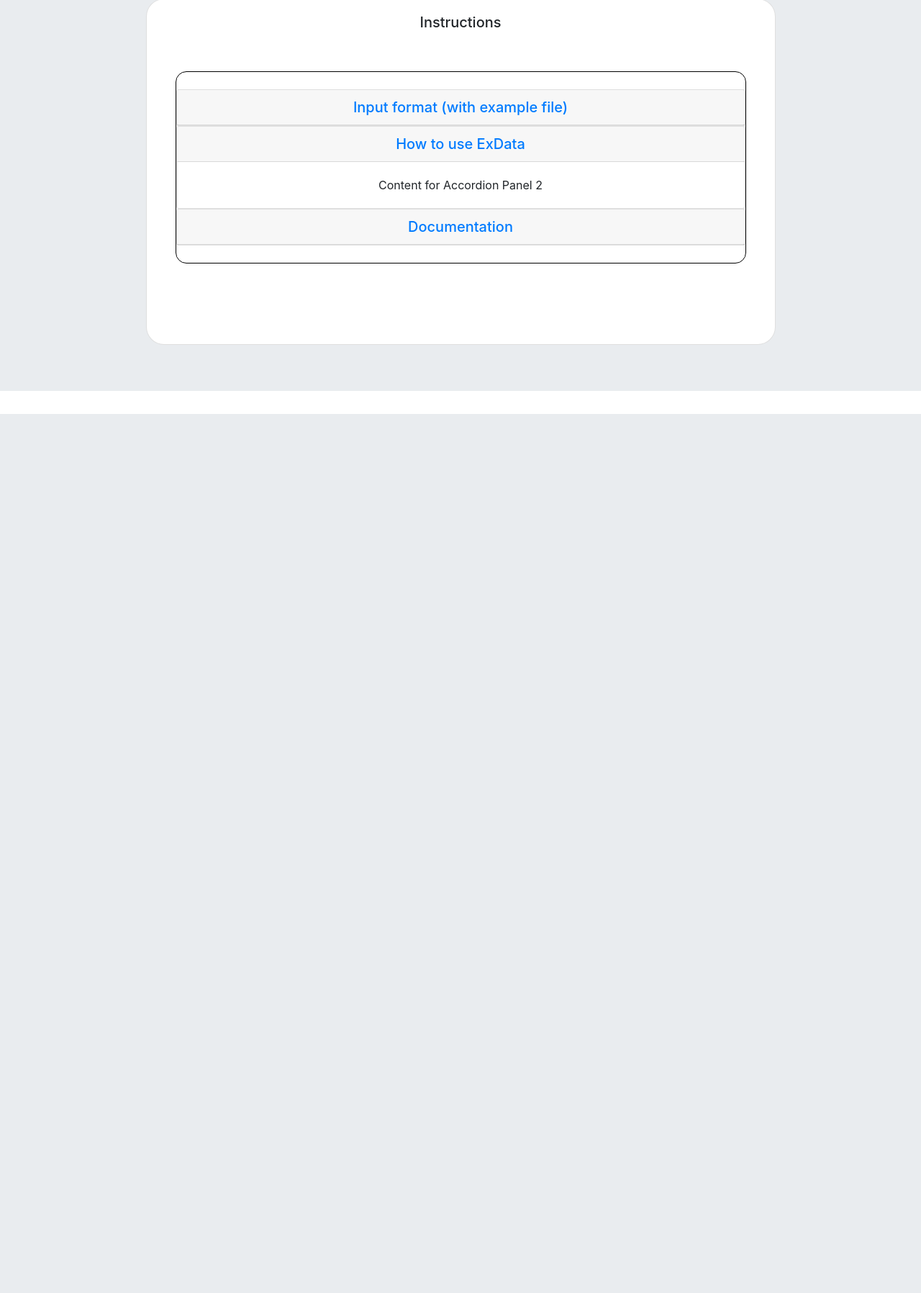
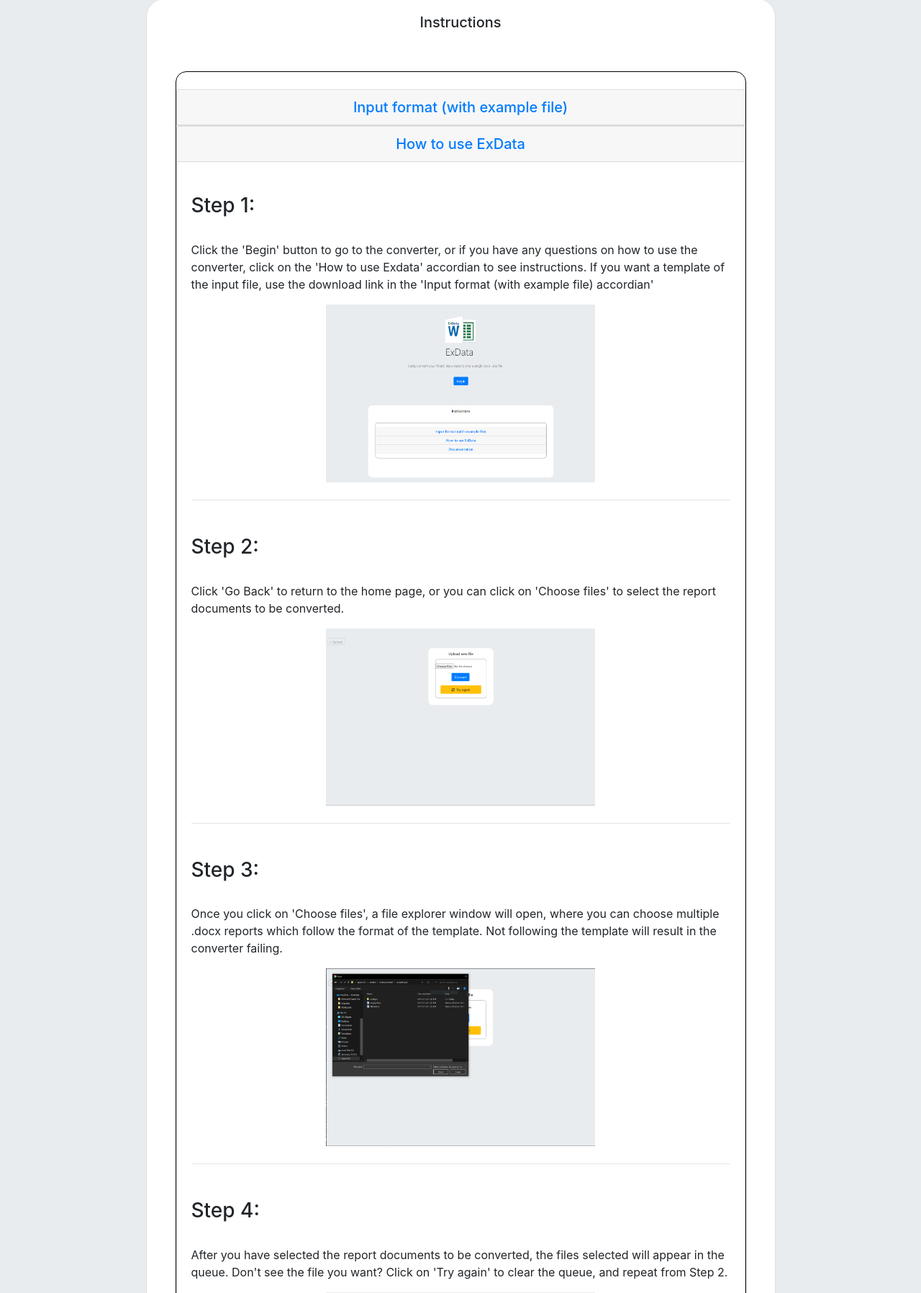
Before and after one commit to cdcorro/Exdata_revised, a Flask app: template templates/index.html in a window 1280 px wide, after a click on "How to use ExData". Shown: the part 582-2378 px from the top of the page at 72% size. Before the commit the page ends 1157 px from the top, so only its background shows below. Run offline with Flask 2, Linux system fonts and the light colour scheme; the template is opened without the code that fills it, so the values that code supplies are empty; some libraries are stand-ins or nearby versions.

Commit message:
Added instructions with images

```diff
--- a/templates/converter.html
+++ b/templates/converter.html
@@ -17,7 +17,7 @@
   		  <div class="card" style="border-radius: 25px;">
 		   	<div class="card-body">
 		     <h5 class="card-title">Upload new file</h5>
-			   <br />
+
 				<div class="card" style="border-color: black; margin:20px; border-radius: 15px;">
 					<br/>
 		     <form method="POST" enctype="multipart/form-data">
--- a/templates/index.html
+++ b/templates/index.html
@@ -36,7 +36,9 @@
 		     			      <h5 class="mb-0"> <a data-toggle="collapse" href="#collapseOne1" role="button" aria-expanded="true" aria-controls="collapseOne1"> Input format (with example file) </a> </h5>
 	     			        </div>
 		     			    <div id="collapseOne1" class="collapse show" role="tabpanel" aria-labelledby="headingOne1" data-parent="#accordion1">
-		     			      <div class="card-body">Content for Accordion Panel 1</div>
+		     			      <div class="card-body">
+                        Files uploaded to the converter should follow this <a href="{{ url_for('static', filename='files/empty.docx') }}">template. </a>
+                    </div>
 	     			        </div>
      			      </div>
 		     			  <div class="card">
@@ -44,7 +46,47 @@
 		     			      <h5 class="mb-0"> <a class="collapsed" data-toggle="collapse" href="#collapseTwo1" role="button" aria-expanded="false" aria-controls="collapseTwo1"> How to use ExData </a> </h5>
 	     			        </div>
 		     			    <div id="collapseTwo1" class="collapse" role="tabpanel" aria-labelledby="headingTwo1" data-parent="#accordion1">
-		     			      <div class="card-body">Content for Accordion Panel 2</div>
+		     			      <div class="card-body">
+                      <br />
+                      <h3 style='text-align: left'>Step 1: </h3><br />
+                      <p style='text-align: left'>
+                        Click the 'Begin' button to go to the converter, or if you have any questions on how to use the converter, click on the 'How to use Exdata' accordian to see instructions. If you want a template of the input file, use the download link in the 'Input format (with example file) accordian'
+                      </p>
+                      <img src="{{ url_for('static', filename='images/1.png') }}" style="width: 50%">
+                      <br />
+                      <hr class="my-4">
+                      <br />
+                      <h3 style='text-align: left'>Step 2: </h3><br />
+                      <p style='text-align: left'>
+                        Click 'Go Back' to return to the home page, or you can click on 'Choose files' to select the report documents to be converted.
+                      </p>
+                      <img src="{{ url_for('static', filename='images/2.png') }}" style="width: 50%">
+                      <br />
+                      <hr class="my-4">
+                      <br />
+                      <h3 style='text-align: left'>Step 3: </h3><br />
+                      <p style='text-align: left'>
+                        Once you click on 'Choose files', a file explorer window will open, where you can choose multiple .docx reports which follow the format of the template. Not following the template will result in the converter failing.
+                      </p>
+                      <img src="{{ url_for('static', filename='images/3.png') }}" style="width: 50%">
+                      <br />
+                      <hr class="my-4">
+                      <br />
+                      <h3 style='text-align: left'>Step 4: </h3><br />
+                      <p style='text-align: left'>
+                        After you have selected the report documents to be converted, the files selected will appear in the queue. Don't see the file you want? Click on 'Try again' to clear the queue, and repeat from Step 2.
+                      </p>
+                      <img src="{{ url_for('static', filename='images/4.png') }}" style="width: 50%">
+                      <br />
+                      <hr class="my-4">
+                      <br />
+                      <h3 style='text-align: left'>Step 5: </h3><br />
+                      <p style='text-align: left'>
+                        Click on 'Convert' to strt the conversion of multiple report .docx files to a single Excel .xlsx file. If you selected multiple files, each .docx file will be converted to a seperate sheet in the Excel file. The sheet name would be the name of the report .docx file. The Excel output would begin to download as soon as the conversion is complete. Keep in mind that larger files take longer to convert.
+                      </p>
+                      <img src="{{ url_for('static', filename='images/5.png') }}" style="width: 50%">
+
+                    </div>
 	     			        </div>
      			      </div>
 		     			  <div class="card">
@@ -52,7 +94,10 @@
 		     			      <h5 class="mb-0"> <a class="collapsed" data-toggle="collapse" href="#collapseThree1" role="button" aria-expanded="false" aria-controls="collapseThree1"> Documentation </a> </h5>
 	     			        </div>
 		     			    <div id="collapseThree1" class="collapse" role="tabpanel" aria-labelledby="headingThree1" data-parent="#accordion1">
-		     			      <div class="card-body">Content for Accordion Panel 3</div>
+		     			      <div class="card-body">
+                    <b>Developers:</b>  Charles Corro and Nitin Ramesh. <br />
+                    <b>Tools used:</b> Python Flask, HTML, CSS
+                    </div>
 	     			        </div>
      			      </div>
      			  </div>
```
Also changed, not shown: static/images/1.PNG (added), static/images/2.PNG (added), static/images/3.PNG (added), static/images/4.PNG (added), static/images/5.PNG (added), 2 other files.
